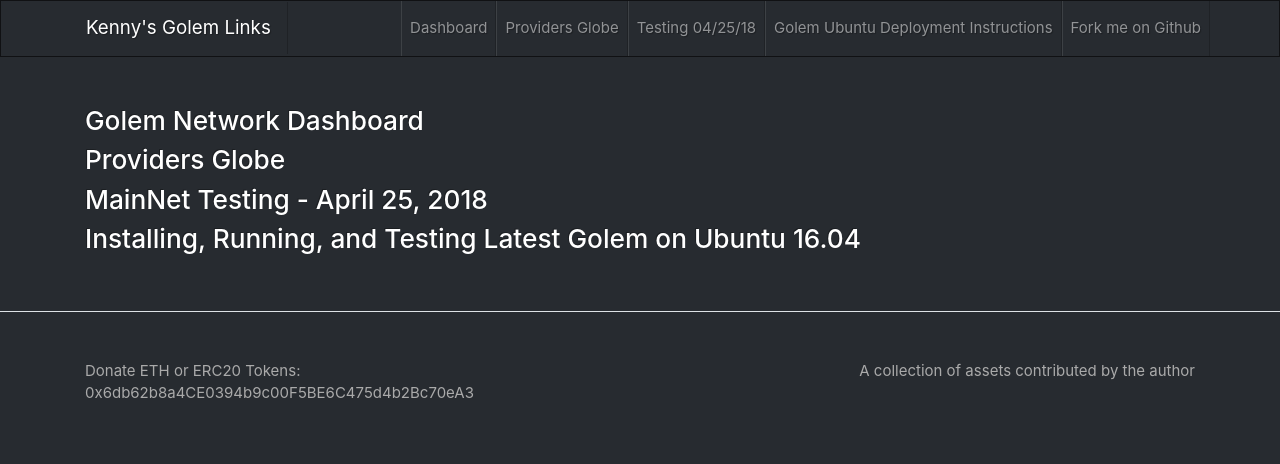
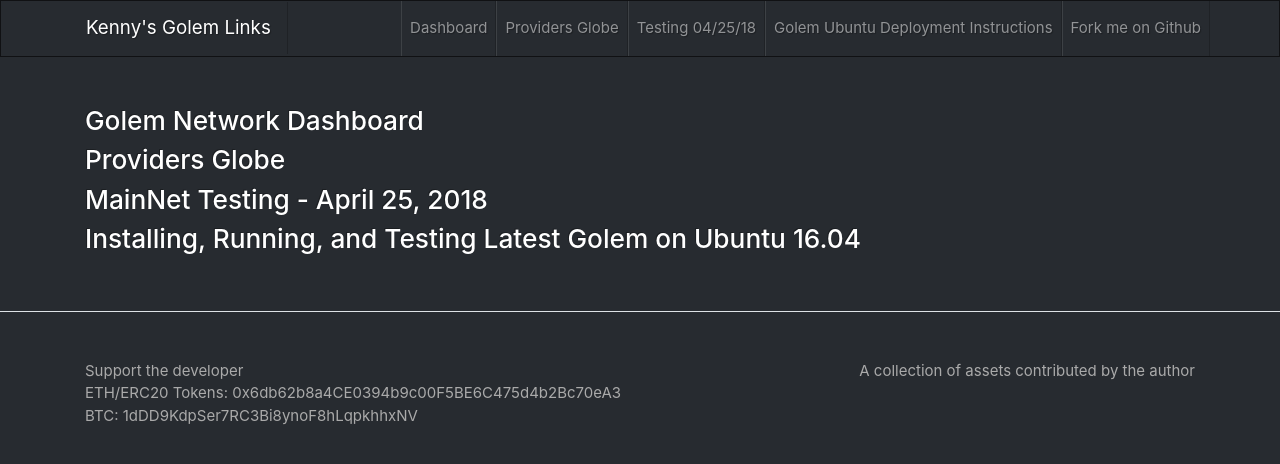
Before and after one commit to kascheri12/kascheri12.github.io, a Jekyll site: the page built from README.md, in a window 1280 px wide. Shown: the top 464 px of the page. Built offline with Jekyll 4.4.1, drawn with Linux system fonts in a browser that asks for light colours; our own code applies the rules of GitHub Pages for plain Markdown files.

Commit message:
Add BTC wallet address

```diff
--- a/_includes/footer.html
+++ b/_includes/footer.html
@@ -8,8 +8,12 @@
 
       <div class="col-sm">
         <ul class="list-unstyled">
+          <li>Support the developer</li>
           <li>
-            Donate ETH or ERC20 Tokens: 0x6db62b8a4CE0394b9c00F5BE6C475d4b2Bc70eA3
+            ETH/ERC20 Tokens: 0x6db62b8a4CE0394b9c00F5BE6C475d4b2Bc70eA3
+          </li>
+          <li>
+            BTC: 1dDD9KdpSer7RC3Bi8ynoF8hLqpkhhxNV
           </li>
           {%- if site.email -%}
             <li>
```
